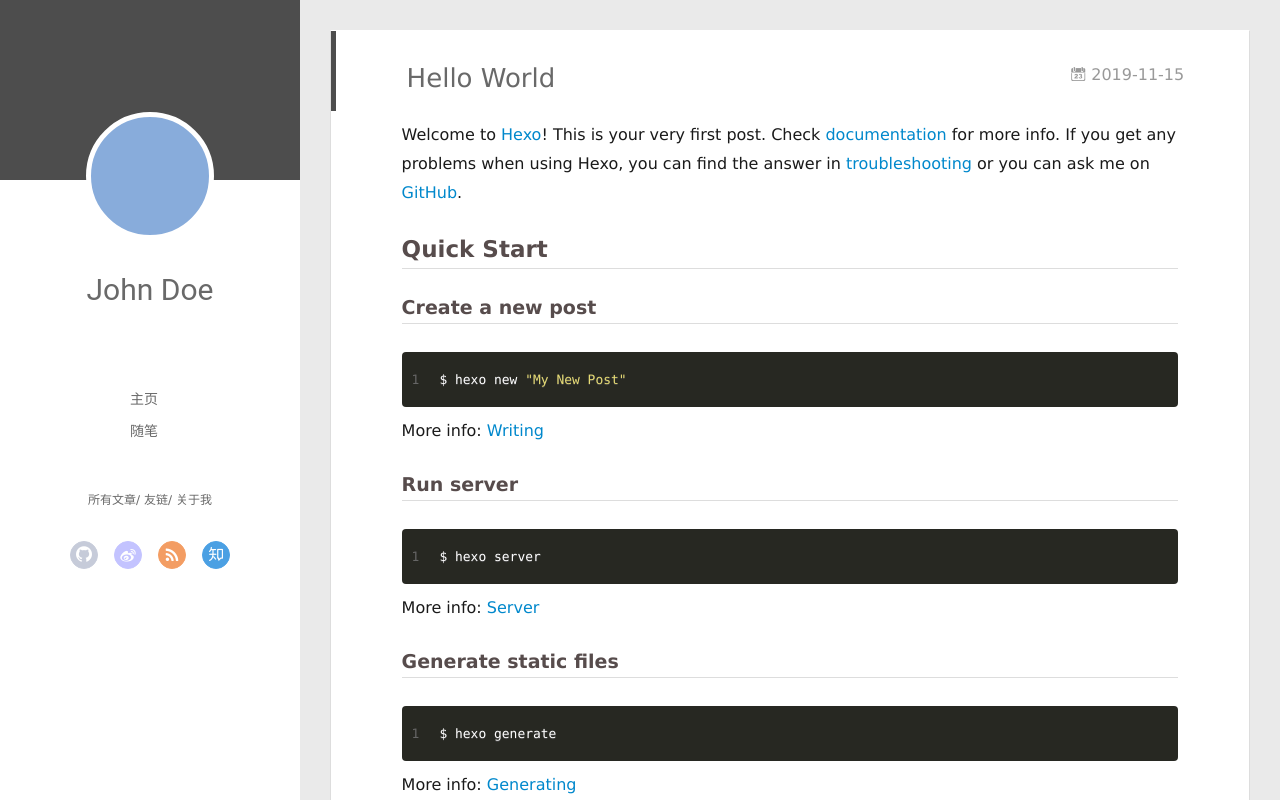
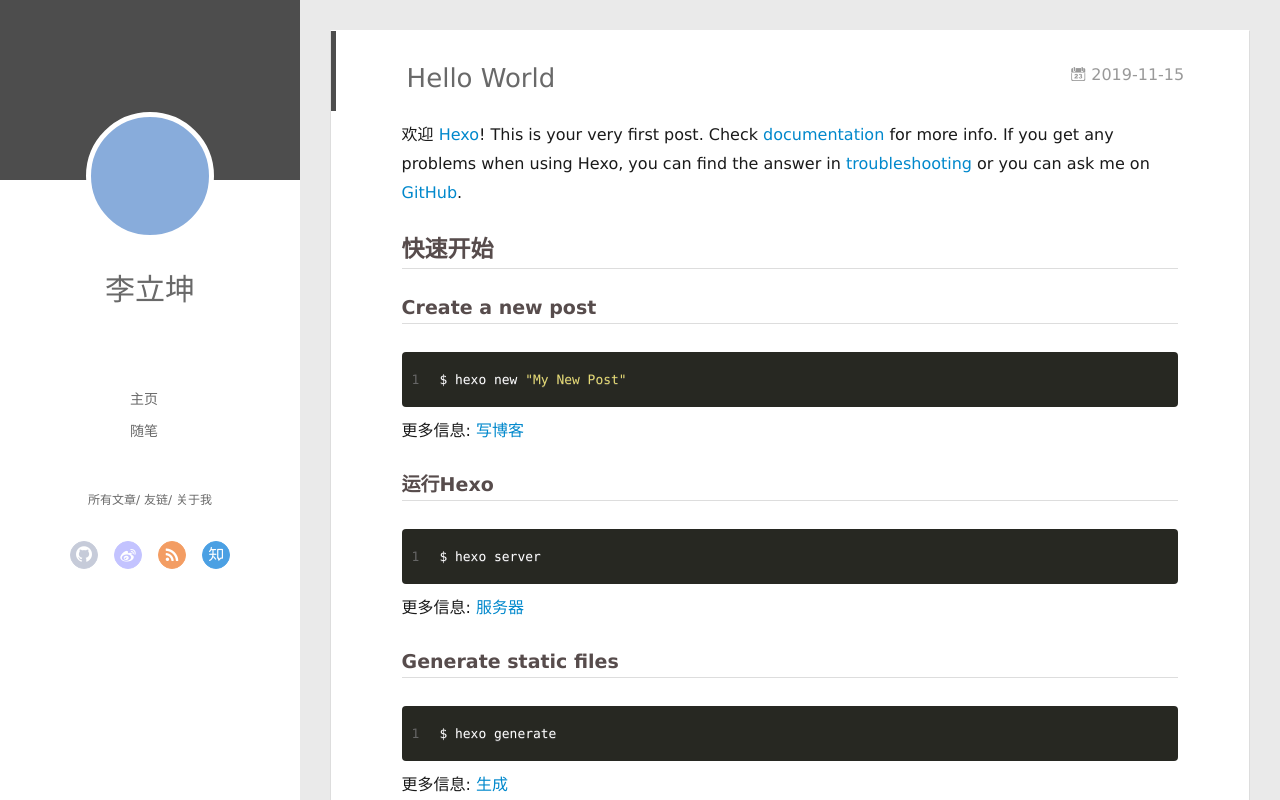
Before and after one commit to Alexwoc996/Alexwoc996.github.io, a plain HTML site: page 2019/11/15/hello-world/index.html in a window 1280 px wide. Drawn offline with Linux system fonts and the light colour scheme; no server answers.

Commit message:
Site updated: 2019-11-15 18:28:53

```diff
--- a/2019/11/15/hello-world/index.html
+++ b/2019/11/15/hello-world/index.html
@@ -6,7 +6,7 @@
   <meta name="renderer" content="webkit">
   <meta http-equiv="X-UA-Compatible" content="IE=edge" >
   <link rel="dns-prefetch" href="http://yoursite.com">
-  <title>Hello World | Hexo</title>
+  <title>Hello World</title>
   <meta name="viewport" content="width=device-width, initial-scale=1, maximum-scale=1">
   <meta name="description" content="Welcome to Hexo! This is your very first post. Check documentation for more info. If you get any problems when using Hexo, you can find the answer in troubleshooting or you can ask me on GitHub. Quick">
 <meta property="og:type" content="article">
@@ -48,7 +48,7 @@
 			<img src="" class="js-avatar">
 		</a>
 		<hgroup>
-		  <h1 class="header-author"><a href="/">John Doe</a></h1>
+		  <h1 class="header-author"><a href="/">李立坤</a></h1>
 		</hgroup>
 
 
@@ -172,19 +172,19 @@
 
     <div class="article-entry" itemprop="articleBody">
 
-        <p>Welcome to <a href="https://hexo.io/" target="_blank" rel="noopener">Hexo</a>! This is your very first post. Check <a href="https://hexo.io/docs/" target="_blank" rel="noopener">documentation</a> for more info. If you get any problems when using Hexo, you can find the answer in <a href="https://hexo.io/docs/troubleshooting.html" target="_blank" rel="noopener">troubleshooting</a> or you can ask me on <a href="https://github.com/hexojs/hexo/issues" target="_blank" rel="noopener">GitHub</a>.</p>
-<h2 id="Quick-Start"><a href="#Quick-Start" class="headerlink" title="Quick Start"></a>Quick Start</h2><h3 id="Create-a-new-post"><a href="#Create-a-new-post" class="headerlink" title="Create a new post"></a>Create a new post</h3><figure class="highlight bash"><table><tr><td class="gutter"><pre><span class="line">1</span><br></pre></td><td class="code"><pre><span class="line">$ hexo new <span class="string">"My New Post"</span></span><br></pre></td></tr></table></figure>
+        <p>欢迎 <a href="https://hexo.io/" target="_blank" rel="noopener">Hexo</a>! This is your very first post. Check <a href="https://hexo.io/docs/" target="_blank" rel="noopener">documentation</a> for more info. If you get any problems when using Hexo, you can find the answer in <a href="https://hexo.io/docs/troubleshooting.html" target="_blank" rel="noopener">troubleshooting</a> or you can ask me on <a href="https://github.com/hexojs/hexo/issues" target="_blank" rel="noopener">GitHub</a>.</p>
+<h2 id="Quick-Start"><a href="#Quick-Start" class="headerlink" title="Quick Start"></a>快速开始</h2><h3 id="Create-a-new-post"><a href="#Create-a-new-post" class="headerlink" title="Create a new post"></a>Create a new post</h3><figure class="highlight bash"><table><tr><td class="gutter"><pre><span class="line">1</span><br></pre></td><td class="code"><pre><span class="line">$ hexo new <span class="string">"My New Post"</span></span><br></pre></td></tr></table></figure>
 
-<p>More info: <a href="https://hexo.io/docs/writing.html" target="_blank" rel="noopener">Writing</a></p>
-<h3 id="Run-server"><a href="#Run-server" class="headerlink" title="Run server"></a>Run server</h3><figure class="highlight bash"><table><tr><td class="gutter"><pre><span class="line">1</span><br></pre></td><td class="code"><pre><span class="line">$ hexo server</span><br></pre></td></tr></table></figure>
+<p>更多信息: <a href="https://hexo.io/docs/writing.html" target="_blank" rel="noopener">写博客</a></p>
+<h3 id="Run-server"><a href="#Run-server" class="headerlink" title="Run server"></a>运行Hexo</h3><figure class="highlight bash"><table><tr><td class="gutter"><pre><span class="line">1</span><br></pre></td><td class="code"><pre><span class="line">$ hexo server</span><br></pre></td></tr></table></figure>
 
-<p>More info: <a href="https://hexo.io/docs/server.html" target="_blank" rel="noopener">Server</a></p>
+<p>更多信息: <a href="https://hexo.io/docs/server.html" target="_blank" rel="noopener">服务器</a></p>
 <h3 id="Generate-static-files"><a href="#Generate-static-files" class="headerlink" title="Generate static files"></a>Generate static files</h3><figure class="highlight bash"><table><tr><td class="gutter"><pre><span class="line">1</span><br></pre></td><td class="code"><pre><span class="line">$ hexo generate</span><br></pre></td></tr></table></figure>
 
-<p>More info: <a href="https://hexo.io/docs/generating.html" target="_blank" rel="noopener">Generating</a></p>
+<p>更多信息: <a href="https://hexo.io/docs/generating.html" target="_blank" rel="noopener">生成</a></p>
 <h3 id="Deploy-to-remote-sites"><a href="#Deploy-to-remote-sites" class="headerlink" title="Deploy to remote sites"></a>Deploy to remote sites</h3><figure class="highlight bash"><table><tr><td class="gutter"><pre><span class="line">1</span><br></pre></td><td class="code"><pre><span class="line">$ hexo deploy</span><br></pre></td></tr></table></figure>
 
-<p>More info: <a href="https://hexo.io/docs/one-command-deployment.html" target="_blank" rel="noopener">Deployment</a></p>
+<p>更多信息: <a href="https://hexo.io/docs/one-command-deployment.html" target="_blank" rel="noopener">上传</a></p>
 
 
 
@@ -264,7 +264,7 @@
     <a class="close js-modal-close" href="javascript:;" target="_blank" rel="noopener"><i class="icon icon-close"></i></a>
     <p>扫一扫，分享到微信</p>
     <div class="wx-qrcode">
-      <img src="//pan.baidu.com/share/qrcode?url=http://yoursite.com/2019/11/15/hello-world/" alt="微信分享二维码">
+      <img src="https://ftp.bmp.ovh/imgs/2019/11/2ab9249935dd6615.jpg" alt="微信分享二维码">
     </div>
 </div>
 
```
Also changed, not shown: index.html (+1 -1 lines).
